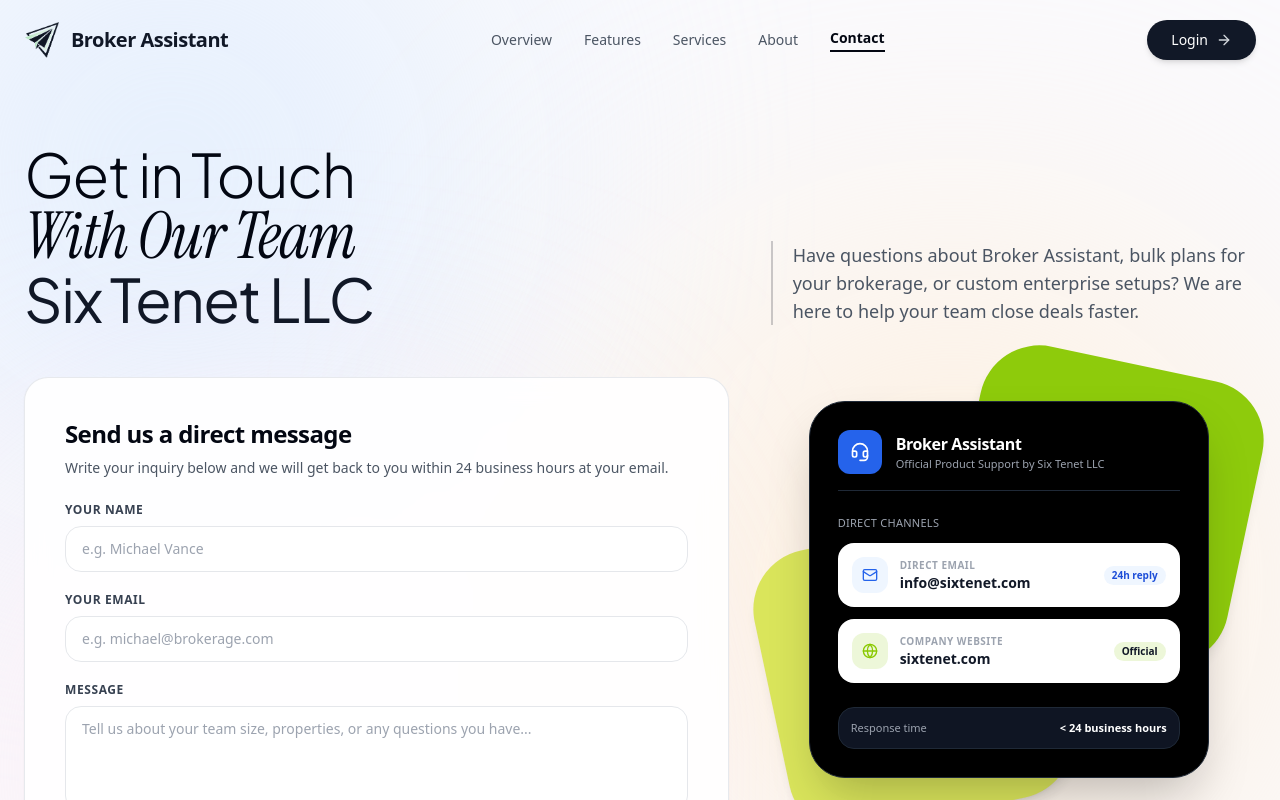
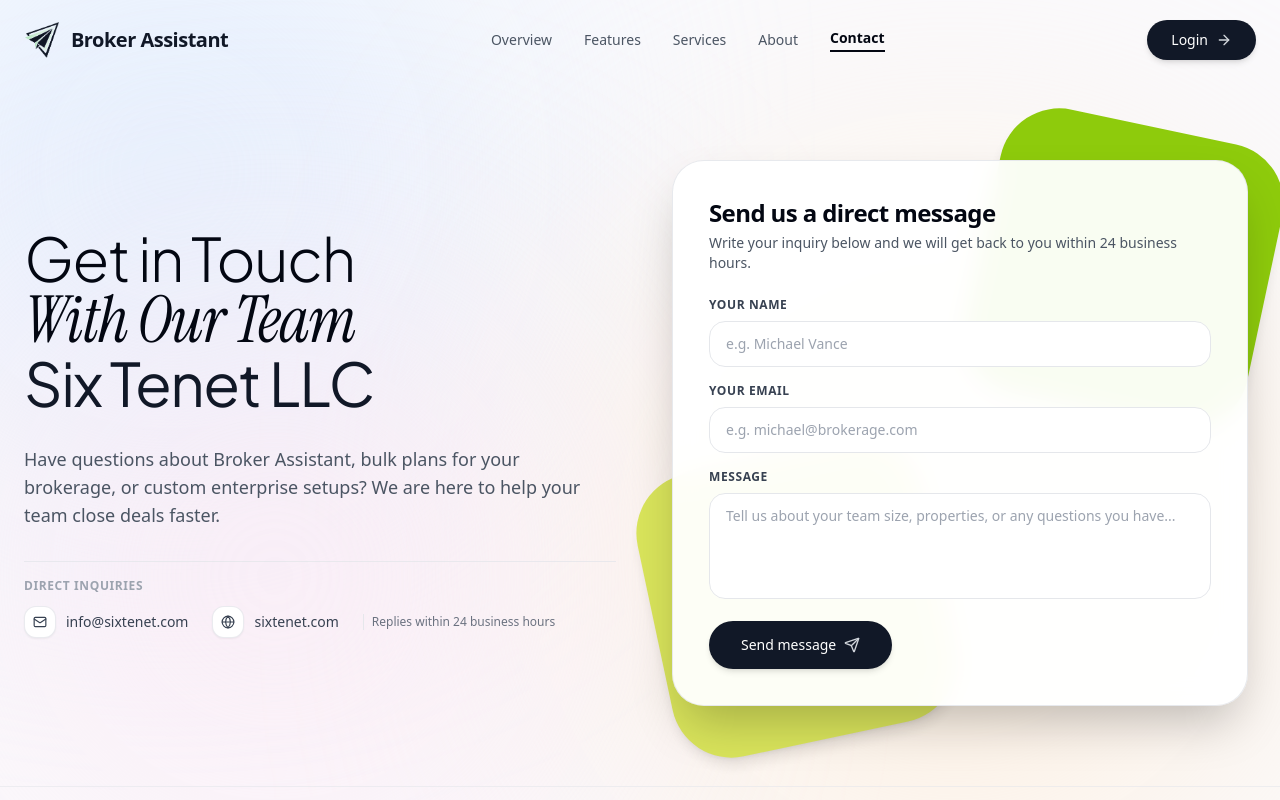
Before and after one commit to anne777spline/send-messages, a Next.js app: page /contact in a window 1280 px wide. Shown: the top 800 px of the page. Built offline with nearby package versions, Linux system fonts and the light colour scheme; a web font is replaced by a local one.

Commit message:
fiX: Fixing look and feel

```diff
--- a/app/about/page.tsx
+++ b/app/about/page.tsx
@@ -67,7 +67,7 @@ export default function AboutPage() {
             </div>
             <div className="bg-gray-50 rounded-2xl p-4 border border-gray-200/80 text-xs text-gray-700 font-medium flex items-center justify-between">
               <span>Works with spreadsheets from any country</span>
-              <span className="bg-emerald-100 text-emerald-800 text-[11px] font-bold px-2.5 py-1 rounded-md">AI Powered</span>
+              <span className="bg-gray-900 text-white font-bold px-3 py-1 rounded-full text-[10px]">AI Powered</span>
             </div>
           </div>
 
@@ -83,7 +83,7 @@ export default function AboutPage() {
             </div>
             <div className="bg-gray-50 rounded-2xl p-4 border border-gray-200/80 text-xs text-gray-700 font-medium flex items-center justify-between">
               <span>100% isolated workspace per broker</span>
-              <span className="bg-blue-50 text-blue-700 border border-blue-200 text-[11px] font-bold px-2.5 py-1 rounded-md">Private Vault</span>
+              <span className="bg-gray-900 text-white font-bold px-3 py-1 rounded-full text-[10px]">Private Vault</span>
             </div>
           </div>
 
--- a/app/contact/page.tsx
+++ b/app/contact/page.tsx
@@ -3,7 +3,7 @@
 import React, { useState, useEffect } from 'react';
 import Navbar from '@/components/Navbar';
 import Footer from '@/components/Footer';
-import { Mail, Globe, MapPin, CheckCircle2, Send, Headset, Loader2, AlertCircle } from 'lucide-react';
+import { Mail, Globe, CheckCircle2, Send, Loader2, AlertCircle } from 'lucide-react';
 
 export default function ContactPage() {
   const [name, setName] = useState('');
@@ -69,34 +69,74 @@ export default function ContactPage() {
       {/* Persistent Navbar */}
       <Navbar />
 
-      {/* Page Content Container */}
-      <div className="w-full max-w-7xl mx-auto px-6 pt-10 md:pt-16 pb-12 relative z-10 flex-1 my-auto space-y-10 md:space-y-12">
-        {/* Page Hero Header */}
-        <div className="grid grid-cols-1 lg:grid-cols-12 gap-6 lg:gap-12 items-end">
-          <div className="lg:col-span-7">
-            <h1 className="font-pagani text-4xl sm:text-5xl lg:text-6xl font-light text-gray-950 leading-[1.1] tracking-tight">
+      {/* Page Content Container matching Hero 2-column layout */}
+      <div className="w-full max-w-7xl mx-auto px-6 py-8 md:py-16 grid grid-cols-1 lg:grid-cols-12 gap-12 items-start lg:items-center relative z-10 flex-1 my-auto">
+
+        {/* Left Column: Titles, Descriptions & Discrete Contact Info */}
+        <div className="lg:col-span-6 space-y-6 md:space-y-8">
+          <div className="space-y-3">
+            <h1 className="font-pagani text-4xl sm:text-5xl lg:text-6xl font-light text-gray-950 leading-[1.12] tracking-tight">
               Get in Touch <br />
               <span className="font-serif-accent italic font-normal text-gray-950 text-[1.08em]">With Our Team</span> <br />
               <span className="font-normal text-gray-900">Six Tenet LLC</span>
             </h1>
           </div>
-          <div className="lg:col-span-5 pb-1">
-            <p className="text-base sm:text-lg text-gray-600 leading-relaxed font-normal border-l-2 border-gray-950/20 pl-5">
-              Have questions about Broker Assistant, bulk plans for your brokerage, or custom enterprise setups? We are here to help your team close deals faster.
-            </p>
+
+          <p className="text-base sm:text-lg text-gray-600 max-w-xl font-normal leading-relaxed">
+            Have questions about Broker Assistant, bulk plans for your brokerage, or custom enterprise setups? We are here to help your team close deals faster.
+          </p>
+
+          {/* Discrete Contact Details */}
+          <div className="pt-4 border-t border-gray-200/80 space-y-3">
+            <p className="text-xs font-semibold uppercase tracking-wider text-gray-400">Direct Inquiries</p>
+            <div className="flex flex-wrap items-center gap-x-6 gap-y-3 text-sm text-gray-700">
+              <a
+                href="mailto:info@sixtenet.com"
+                className="inline-flex items-center gap-2.5 hover:text-black transition group"
+              >
+                <div className="w-8 h-8 rounded-xl bg-white shadow-sm border border-gray-200/80 flex items-center justify-center text-gray-700 group-hover:text-black group-hover:border-gray-300 transition">
+                  <Mail className="w-3.5 h-3.5" />
+                </div>
+                <span className="font-medium">info@sixtenet.com</span>
+              </a>
+
+              <a
+                href="https://sixtenet.com/"
+                target="_blank"
+                rel="noopener noreferrer"
+                className="inline-flex items-center gap-2.5 hover:text-black transition group"
+              >
+                <div className="w-8 h-8 rounded-xl bg-white shadow-sm border border-gray-200/80 flex items-center justify-center text-gray-700 group-hover:text-black group-hover:border-gray-300 transition">
+                  <Globe className="w-3.5 h-3.5" />
+                </div>
+                <span className="font-medium">sixtenet.com</span>
+              </a>
+
+              <span className="text-xs text-gray-500 pl-2 border-l border-gray-200">
+                Replies within 24 business hours
+              </span>
+            </div>
           </div>
         </div>
 
-        {/* Content Section: 2 Columns (Contact Form + Direct Info Cards Swapped) */}
-        <div className="grid grid-cols-1 lg:grid-cols-12 gap-8 items-start">
-          {/* Left Column: Contact Message Box */}
-          <div className="lg:col-span-7 bg-white/90 backdrop-blur-md border border-gray-200/90 rounded-3xl p-8 sm:p-10 shadow-sm">
-            <h2 className="text-2xl font-bold text-gray-950 tracking-tight mb-2">Send us a direct message</h2>
-            <p className="text-sm text-gray-600 mb-6">
-              Write your inquiry below and we will get back to you within 24 business hours at your email.
-            </p>
+        {/* Right Column: Contact Message Form with Organic Branding Blobs behind */}
+        <div className="lg:col-span-6 w-full max-w-xl mx-auto lg:ml-auto relative flex justify-center items-center py-2 sm:py-4">
+          {/* Top-Right Green Blob #89c900 */}
+          <div className="absolute -top-3 -right-3 sm:-top-5 sm:-right-5 w-60 h-60 sm:w-72 sm:h-72 bg-[#89c900] rounded-[60px] transform rotate-12 opacity-95 shadow-lg pointer-events-none transition-transform duration-700 hover:scale-105 z-0" />
 
-            <form onSubmit={handleSubmit} className="space-y-5">
+          {/* Bottom-Left Lime/Yellow Blob #d8e454 */}
+          <div className="absolute -bottom-3 -left-3 sm:-bottom-5 sm:-left-5 w-60 h-60 sm:w-72 sm:h-72 bg-[#d8e454] rounded-[60px] transform -rotate-12 opacity-95 shadow-lg pointer-events-none transition-transform duration-700 hover:scale-105 z-0" />
+
+          {/* Contact Message Form Container */}
+          <div className="w-full bg-white/95 backdrop-blur-md border border-gray-200/90 rounded-[32px] p-7 sm:p-9 shadow-2xl relative z-10">
+            <div className="mb-6">
+              <h2 className="text-2xl font-bold text-gray-950 tracking-tight">Send us a direct message</h2>
+              <p className="text-sm text-gray-600 mt-1">
+                Write your inquiry below and we will get back to you within 24 business hours.
+              </p>
+            </div>
+
+            <form onSubmit={handleSubmit} className="space-y-4">
               {/* Honeypot anti-spam (hidden from users, targeted by bots) */}
               <div className="hidden" aria-hidden="true">
                 <label htmlFor="website-field">Website</label>
@@ -153,7 +193,7 @@ export default function ContactPage() {
               <button
                 type="submit"
                 disabled={isSubmitting}
-                className="w-full sm:w-auto bg-gray-900 hover:bg-black disabled:bg-gray-400 text-white font-medium px-8 py-4 rounded-full text-sm flex items-center justify-center gap-2 transition shadow-md hover:shadow-lg cursor-pointer disabled:cursor-not-allowed"
+                className="w-full sm:w-auto bg-gray-900 hover:bg-black disabled:bg-gray-400 text-white font-medium px-8 py-3.5 rounded-full text-sm flex items-center justify-center gap-2 transition shadow-md hover:shadow-lg cursor-pointer disabled:cursor-not-allowed"
               >
                 {isSubmitting ? (
                   <>
@@ -183,76 +223,6 @@ export default function ContactPage() {
               )}
             </form>
           </div>
-
-          {/* Right Column: Direct Contact & Info Cards (Styled with Landing Branding) */}
-          <div className="lg:col-span-5 relative flex justify-center items-center py-4 sm:py-6">
-            {/* Green Organic Blob #89c900 */}
-            <div className="absolute -top-4 -right-2 sm:right-2 w-64 h-64 sm:w-72 sm:h-72 bg-[#89c900] rounded-[60px] transform rotate-12 opacity-95 shadow-lg pointer-events-none transition-transform duration-700 hover:scale-105" />
-
-            {/* Yellow Organic Blob #d8e454 */}
-            <div className="absolute -bottom-4 -left-2 sm:left-2 w-64 h-64 sm:w-72 sm:h-72 bg-[#d8e454] rounded-[60px] transform -rotate-12 opacity-95 shadow-lg pointer-events-none transition-transform duration-700 hover:scale-105" />
-
-            {/* Black Card (#000000) Overlapping Shapes */}
-            <div className="w-full max-w-[400px] bg-black text-white rounded-[36px] p-6 sm:p-7 shadow-2xl relative z-10 border border-gray-800 space-y-6">
-              {/* Header */}
-              <div className="flex items-center gap-3.5 border-b border-gray-800 pb-4">
-                <div className="w-11 h-11 bg-blue-600 text-white rounded-xl flex items-center justify-center font-bold shadow-md shrink-0">
-                  <Headset className="w-5 h-5 text-white" />
-                </div>
-                <div>
-                  <h2 className="text-base font-bold text-white tracking-tight">Broker Assistant</h2>
-                  <p className="text-[11px] text-gray-400">Official Product Support by Six Tenet LLC</p>
-                </div>
-              </div>
-
-              {/* Direct Channels */}
-              <div className="space-y-3">
-                <p className="text-[11px] text-gray-400 font-medium tracking-wide uppercase">Direct Channels</p>
-
-                {/* Email White Card */}
-                <a
-                  href="mailto:info@sixtenet.com"
-                  className="bg-white text-gray-900 rounded-2xl p-3.5 shadow-xl flex items-center justify-between gap-3 group transition-transform hover:-translate-y-0.5 cursor-pointer block"
-                >
-                  <div className="flex items-center gap-3 min-w-0">
-                    <div className="w-9 h-9 rounded-xl bg-blue-50 text-blue-600 flex items-center justify-center shrink-0 group-hover:scale-105 transition">
-                      <Mail className="w-4 h-4" />
-                    </div>
-                    <div className="min-w-0">
-                      <p className="text-[10px] font-bold text-gray-400 uppercase tracking-wider">Direct Email</p>
-                      <p className="text-xs sm:text-sm font-bold text-gray-900 group-hover:text-blue-600 transition truncate">info@sixtenet.com</p>
-                    </div>
-                  </div>
-                  <span className="text-[10px] bg-blue-50 text-blue-700 font-semibold px-2 py-0.5 rounded-full shrink-0">24h reply</span>
-                </a>
-
-                {/* Website White Card */}
-                <a
-                  href="https://sixtenet.com/"
-                  target="_blank"
-                  rel="noopener noreferrer"
-                  className="bg-white text-gray-900 rounded-2xl p-3.5 shadow-xl flex items-center justify-between gap-3 group transition-transform hover:-translate-y-0.5 cursor-pointer block"
-                >
-                  <div className="flex items-center gap-3 min-w-0">
-                    <div className="w-9 h-9 rounded-xl bg-[#89c900]/15 text-gray-900 flex items-center justify-center shrink-0 group-hover:scale-105 transition">
-                      <Globe className="w-4 h-4 text-[#89c900]" />
-                    </div>
-                    <div className="min-w-0">
-                      <p className="text-[10px] font-bold text-gray-400 uppercase tracking-wider">Company Website</p>
-                      <p className="text-xs sm:text-sm font-bold text-gray-900 group-hover:text-[#89c900] transition truncate">sixtenet.com</p>
-                    </div>
-                  </div>
-                  <span className="text-[10px] bg-[#89c900]/15 text-gray-900 font-semibold px-2 py-0.5 rounded-full shrink-0">Official</span>
-                </a>
-              </div>
-
-              {/* Security & Data note badge */}
-              <div className="p-3 bg-gray-900/90 border border-gray-800 rounded-2xl flex items-center justify-between text-xs text-gray-300">
-                <span className="text-[11px] text-gray-400">Response time</span>
-                <span className="text-[11px] font-semibold text-white">&lt; 24 business hours</span>
-              </div>
-            </div>
-          </div>
         </div>
       </div>
 
--- a/app/features/page.tsx
+++ b/app/features/page.tsx
@@ -50,7 +50,7 @@ export default function FeaturesPage() {
             </div>
             <div className="bg-gray-50 rounded-2xl p-4 border border-gray-200/80 font-mono text-xs text-gray-600 flex items-center justify-between">
               <span>Any spreadsheet layout &bull; Any country</span>
-              <span className="bg-emerald-100 text-emerald-800 text-[11px] font-bold px-2.5 py-1 rounded-md">AI Auto-Mapped</span>
+              <span className="bg-gray-900 text-white font-bold px-3 py-1 rounded-full text-[10px]">AI Auto-Mapped</span>
             </div>
           </div>
 
```
